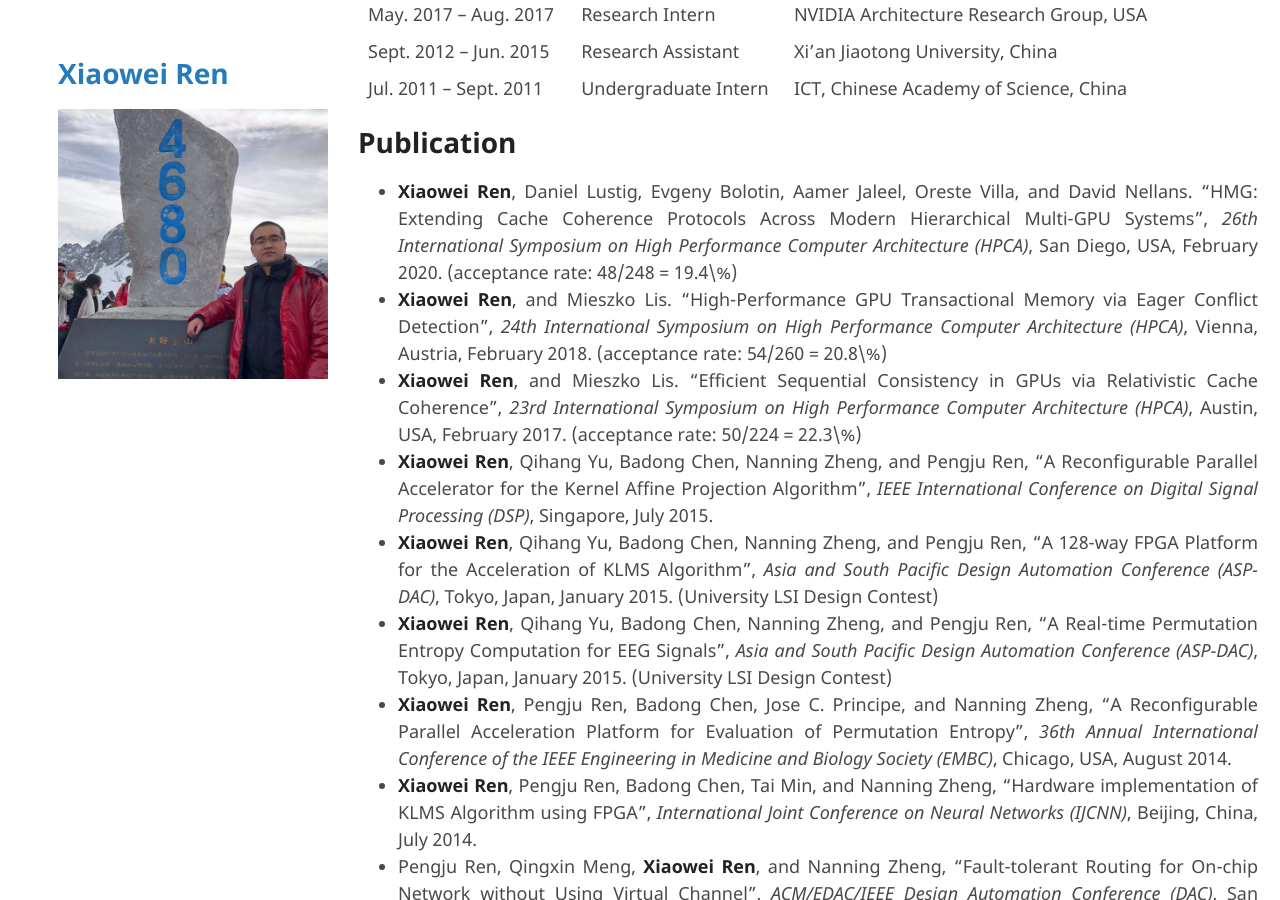
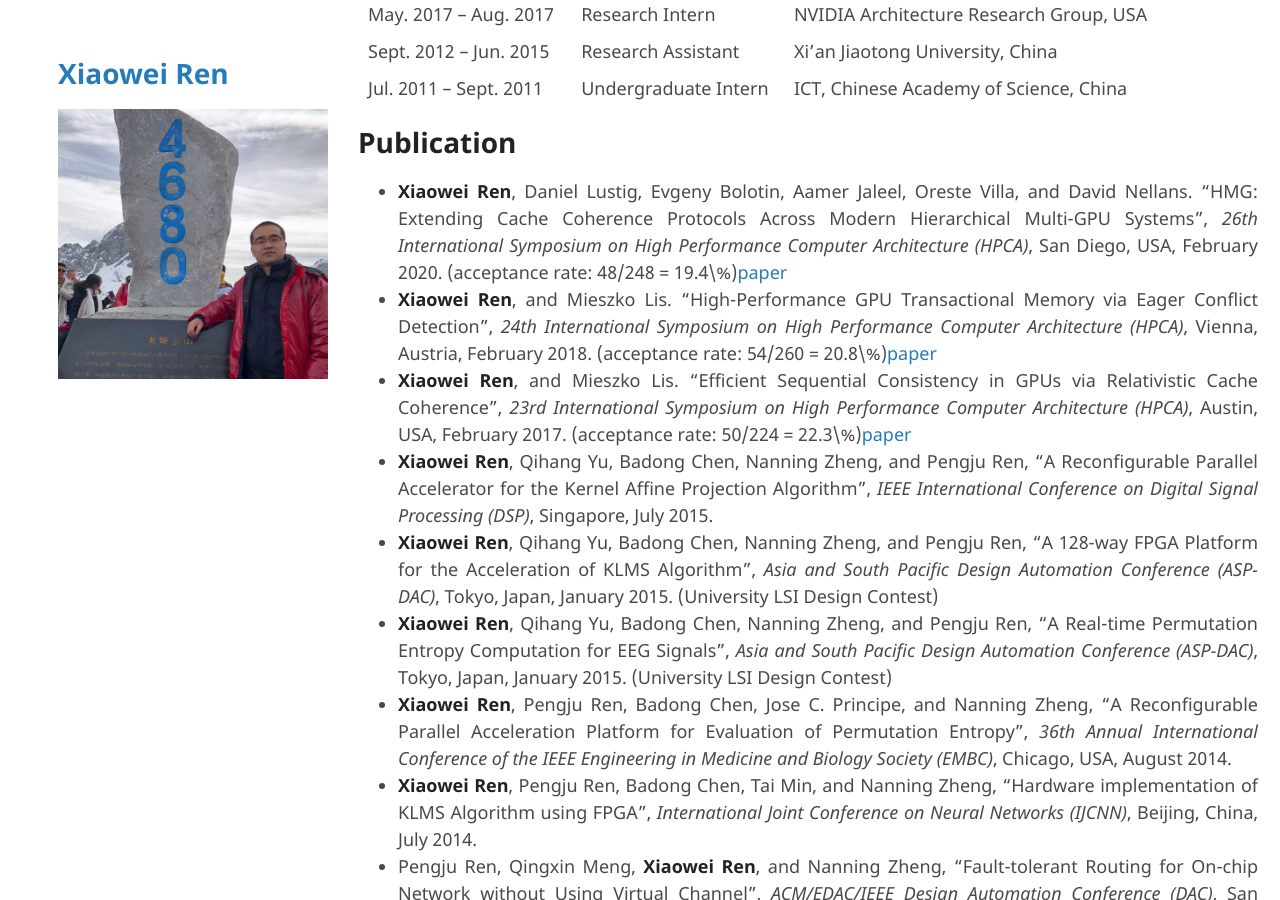
Before and after one commit to ericrxw/xiaoweiren, a Jekyll site: the page built from index.md, in a window 1280 px wide and 900 px high, scrolled down 547 px. Built offline with Jekyll 4.4.1, drawn with Linux system fonts in a browser that asks for light colours; our own code applies the rules of GitHub Pages for plain Markdown files; the repository's description, which GitHub fills in, is left out.

Commit message:
add papers

```diff
--- a/index.md
+++ b/index.md
@@ -17,9 +17,9 @@
 
 # Publication
 
-* **Xiaowei Ren**, Daniel Lustig, Evgeny Bolotin, Aamer Jaleel, Oreste Villa, and David Nellans. "HMG: Extending Cache Coherence Protocols Across Modern Hierarchical Multi-GPU Systems", _26th International Symposium on High Performance Computer Architecture (HPCA)_, San Diego, USA, February 2020. (acceptance rate: 48/248 = 19.4\%)
-* **Xiaowei Ren**, and Mieszko Lis. "High-Performance GPU Transactional Memory via Eager Conflict Detection", _24th International Symposium on High Performance Computer Architecture (HPCA)_, Vienna, Austria, February 2018. (acceptance rate: 54/260 = 20.8\%)
-* **Xiaowei Ren**, and Mieszko Lis. "Efficient Sequential Consistency in GPUs via Relativistic Cache Coherence", _23rd International Symposium on High Performance Computer Architecture (HPCA)_, Austin, USA, February 2017. (acceptance rate: 50/224 = 22.3\%)
+* **Xiaowei Ren**, Daniel Lustig, Evgeny Bolotin, Aamer Jaleel, Oreste Villa, and David Nellans. "HMG: Extending Cache Coherence Protocols Across Modern Hierarchical Multi-GPU Systems", _26th International Symposium on High Performance Computer Architecture (HPCA)_, San Diego, USA, February 2020. (acceptance rate: 48/248 = 19.4\%)[paper](./docs/HPCA2020/HMG_HPCA2020.pdf)
+* **Xiaowei Ren**, and Mieszko Lis. "High-Performance GPU Transactional Memory via Eager Conflict Detection", _24th International Symposium on High Performance Computer Architecture (HPCA)_, Vienna, Austria, February 2018. (acceptance rate: 54/260 = 20.8\%)[paper](./docs/HPCA2018/GETM_HPCA2018.pdf)
+* **Xiaowei Ren**, and Mieszko Lis. "Efficient Sequential Consistency in GPUs via Relativistic Cache Coherence", _23rd International Symposium on High Performance Computer Architecture (HPCA)_, Austin, USA, February 2017. (acceptance rate: 50/224 = 22.3\%)[paper](./docs/HPCA2017/RCC_HPCA2017.pdf)
 * **Xiaowei Ren**, Qihang Yu, Badong Chen, Nanning Zheng, and Pengju Ren, "A Reconfigurable Parallel Accelerator for the Kernel Affine Projection Algorithm", _IEEE International Conference on Digital Signal Processing (DSP)_, Singapore, July 2015.
 * **Xiaowei Ren**, Qihang Yu, Badong Chen, Nanning Zheng, and Pengju Ren, "A 128-way FPGA Platform for the Acceleration of KLMS Algorithm", _Asia and South Pacific Design Automation Conference (ASP-DAC)_, Tokyo, Japan, January 2015. (University LSI Design Contest)
 * **Xiaowei Ren**, Qihang Yu, Badong Chen, Nanning Zheng, and Pengju Ren, "A Real-time Permutation Entropy Computation for EEG Signals", _Asia and South Pacific Design Automation Conference (ASP-DAC)_, Tokyo, Japan, January 2015. (University LSI Design Contest)
```
Also changed, not shown: 3 other files.
